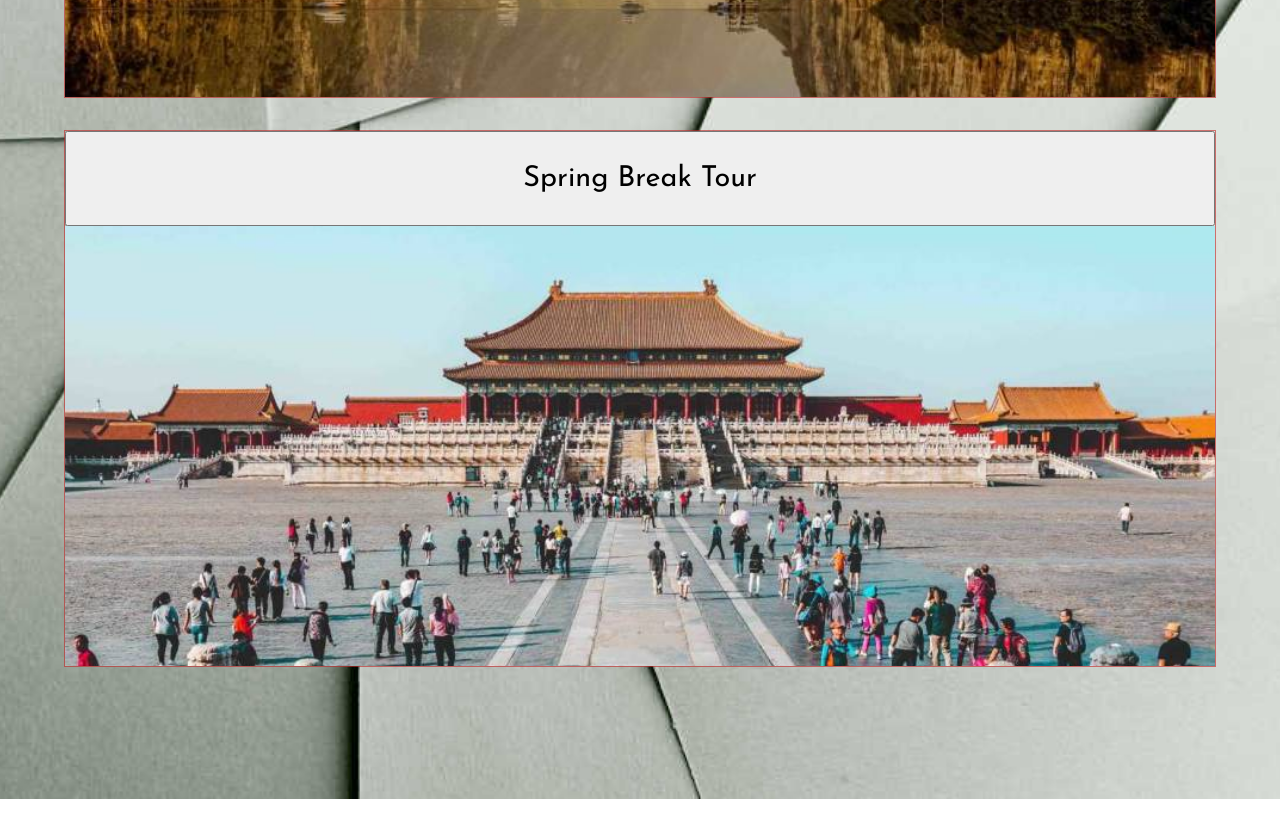
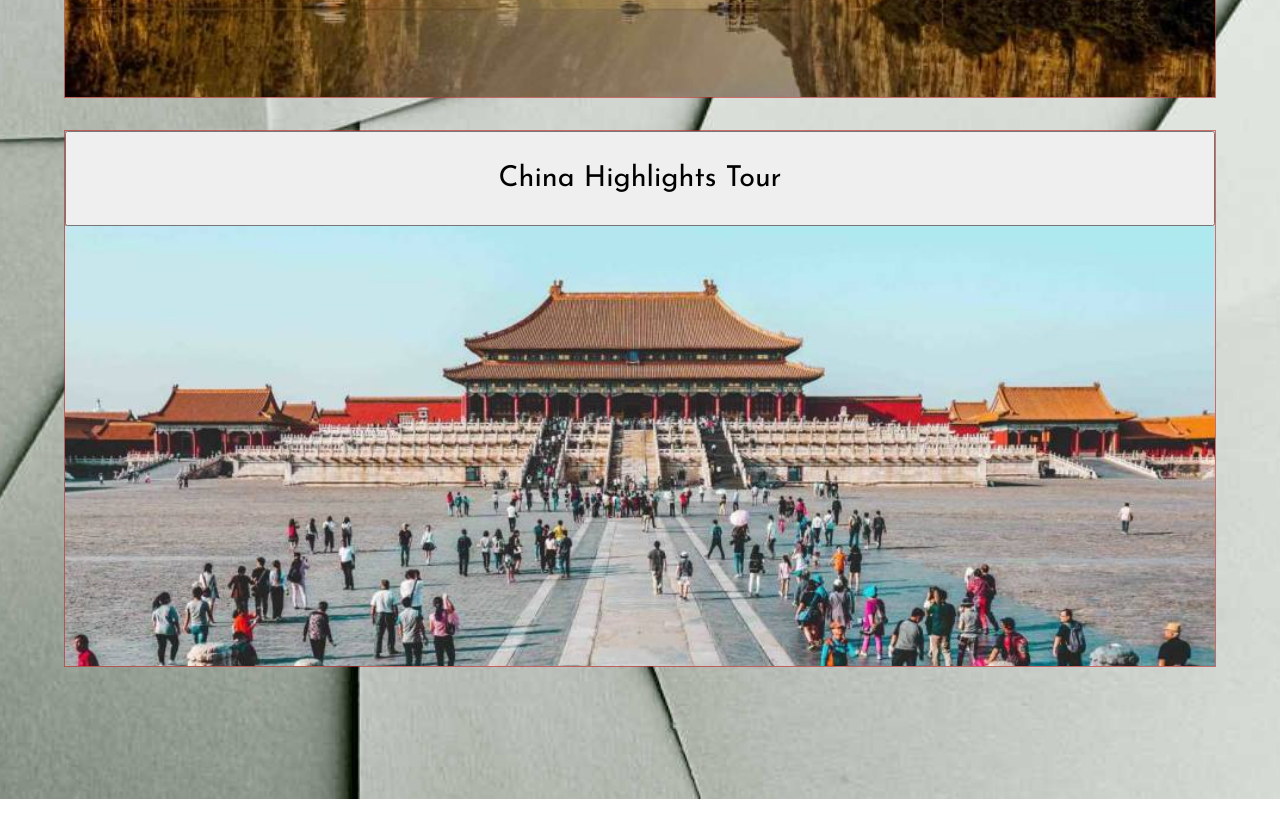
Before and after one commit to Mengqi89/gsi-travel, a React (Create React App) app: page /itineraries in a window 1280 px wide. Shown: the part 1260-2098 px from the top of the page. Built offline with nearby package versions, Linux system fonts and the light colour scheme.

Commit message:
changed Spring Break Tours to China Highlights Tour

```diff
--- a/src/ItinerariesPage/ItinerariesPage.css
+++ b/src/ItinerariesPage/ItinerariesPage.css
@@ -69,7 +69,7 @@
     background-position: center;
 }
 
-.spring-break {
+.china-highlights {
     background-image: url("../assets/forbidden-city1.jpg");
     background-size: cover;
     background-repeat: no-repeat;
--- a/src/ItinerariesPage/ItinerariesPage.js
+++ b/src/ItinerariesPage/ItinerariesPage.js
@@ -21,9 +21,9 @@ function ItinerariesPage() {
                 </div>
                 <div className='itinerary'>
                     <div>
-                        <a href='https://github.com/Mengqi89/gsi-travel/raw/master/src/assets/spring-break.pdf'><button className='itinerary-title'>Spring Break Tour</button></a>
+                        <a href='https://github.com/Mengqi89/gsi-travel/raw/master/src/assets/spring-break.pdf'><button className='itinerary-title'>China Highlights Tour</button></a>
                     </div>
-                    <div className='spring-break itinerary-pic'></div>
+                    <div className='china-highlights itinerary-pic'></div>
                 </div>
             </div>
         </div>
```
